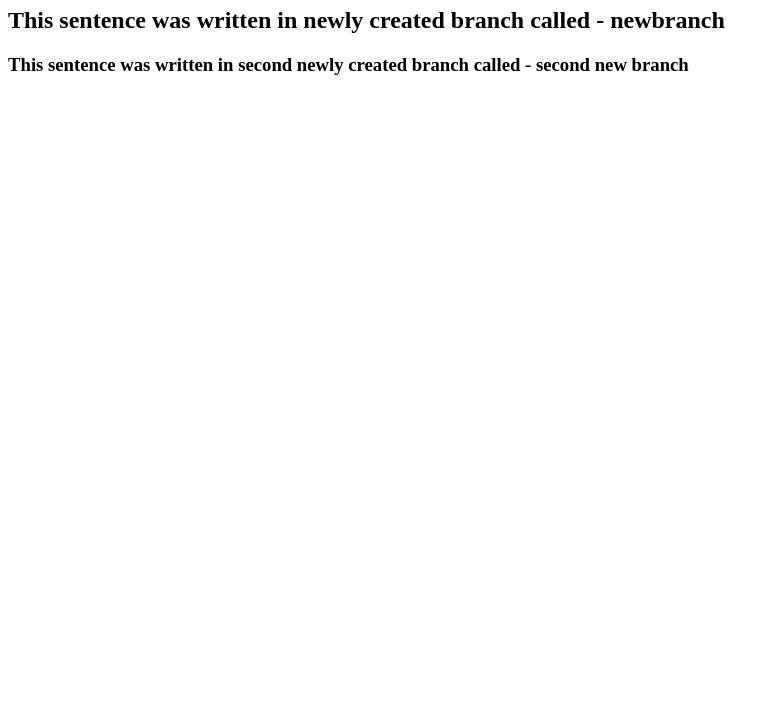
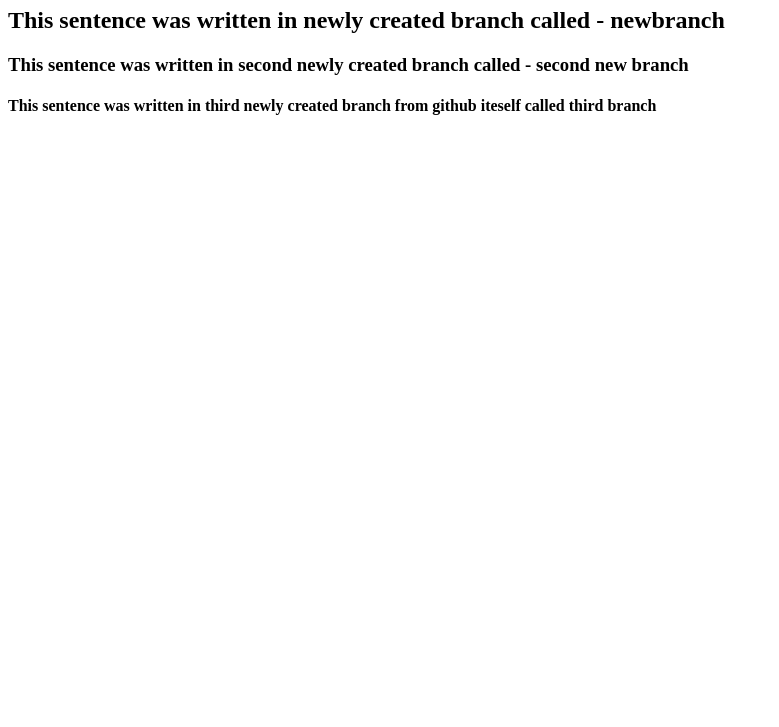
Before and after one commit to apurbamishra/new-git-rep-practice, a plain HTML site: page about.html in a window 1280 px wide. Shown: the part 73-800 px from the top of the page, without its empty margins (0-779 px from the left). Drawn offline with Linux system fonts and the light colour scheme.

Commit message:
new sentence from creation of third branch

```diff
--- a/about.html
+++ b/about.html
@@ -9,5 +9,6 @@
     <h1>This is the about page</h1>
     <h2>This sentence was written in newly created branch called - newbranch</h2>
     <h3>This sentence was written in second newly created branch called - second new branch</h3>
+    <h4>This sentence was written in third newly created branch from github iteself called third branch</h4>
 </body>
 </html>
```
